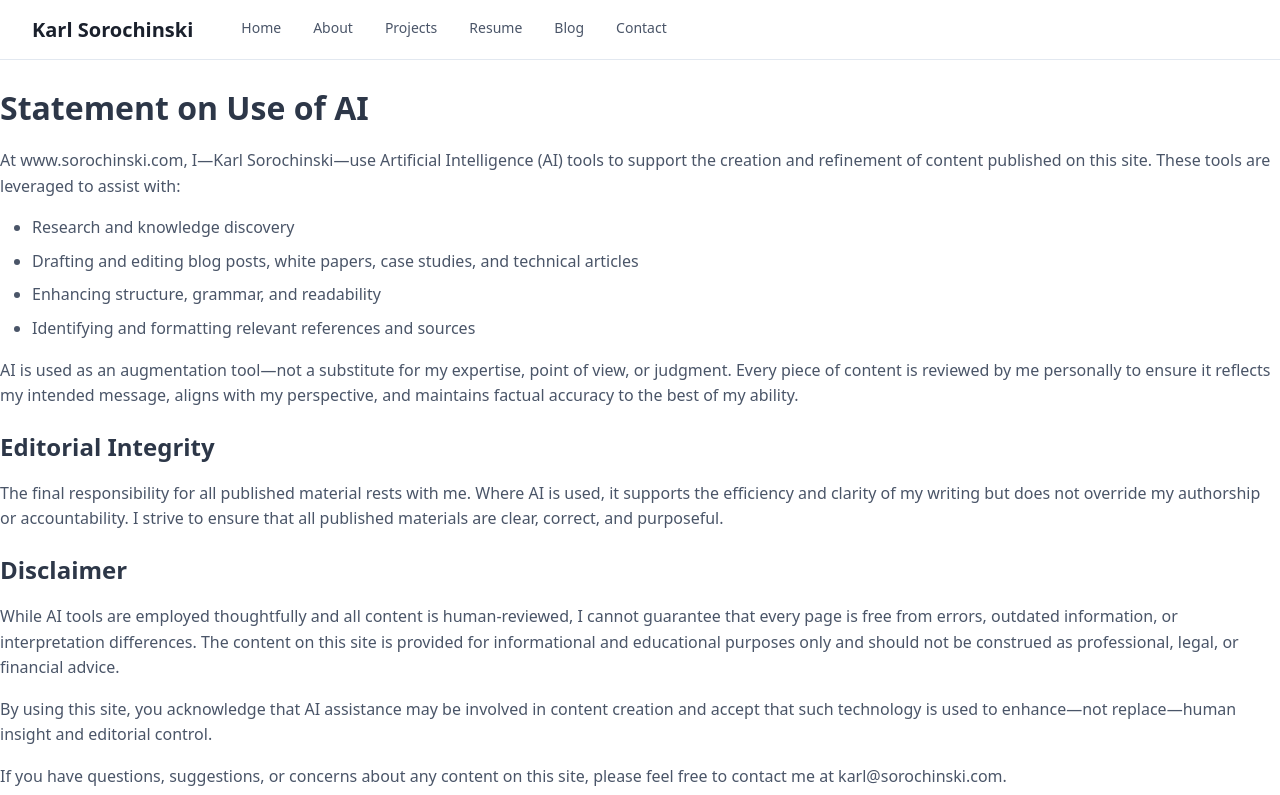
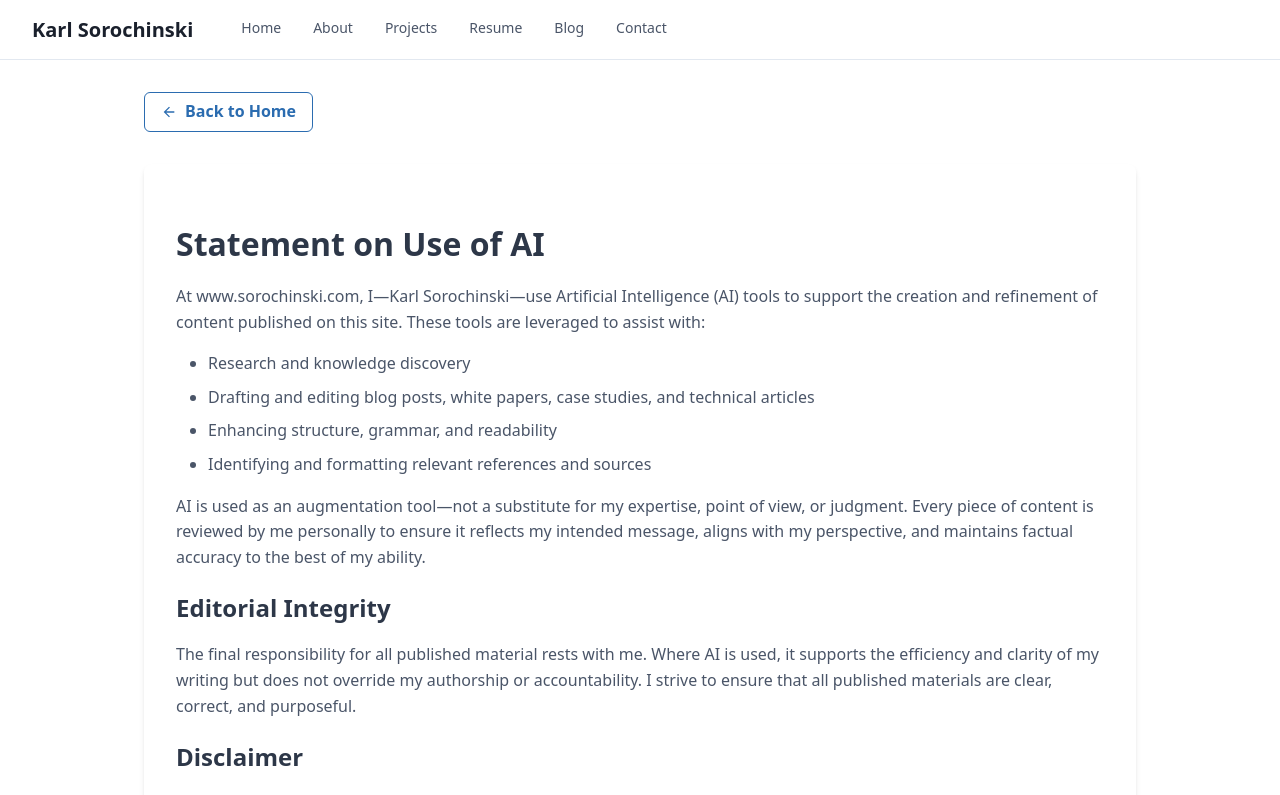
Before and after one commit to karlsoro/personal-website, a Next.js app in the folder frontend/: page /ai-statement in a window 1280 px wide. Shown: the top 795 px of the page. Built offline with nearby package versions, Linux system fonts and the light colour scheme; what @chakra-ui/next-js would draw is missing.

Commit message:
Add Back to Home button to AI Statement page

```diff
--- a/frontend/src/app/ai-statement/page.tsx
+++ b/frontend/src/app/ai-statement/page.tsx
@@ -1,3 +1,13 @@
+'use client'
+
+import {
+  Box,
+  Button,
+  Container,
+  VStack,
+} from '@chakra-ui/react'
+import { ArrowBackIcon } from '@chakra-ui/icons'
+import { useRouter } from 'next/navigation'
 import MainLayout from '@/components/layout/MainLayout'
 import MarkdownRenderer from '@/components/shared/MarkdownRenderer'
 
@@ -25,13 +35,37 @@ By using this site, you acknowledge that AI assistance may be involved in conten
 If you have questions, suggestions, or concerns about any content on this site, please feel free to contact me at karl@sorochinski.com.`
 
 export default function AIStatementPage() {
+  const router = useRouter()
+
+  const handleHomeClick = () => {
+    router.push('/')
+  }
+
   return (
     <MainLayout>
-      <div className="container mx-auto px-4 py-8 max-w-4xl">
-        <div className="prose prose-lg max-w-none">
-          <MarkdownRenderer content={aiStatementContent} />
-        </div>
-      </div>
+      <Container maxW="container.lg" py={8}>
+        <Box mb={8}>
+          <Button
+            leftIcon={<ArrowBackIcon />}
+            onClick={handleHomeClick}
+            variant="outline"
+            colorScheme="blue"
+          >
+            Back to Home
+          </Button>
+        </Box>
+
+        <Box
+          bg="white"
+          p={8}
+          borderRadius="lg"
+          boxShadow="md"
+        >
+          <VStack align="stretch" spacing={6}>
+            <MarkdownRenderer content={aiStatementContent} />
+          </VStack>
+        </Box>
+      </Container>
     </MainLayout>
   )
 }
```
